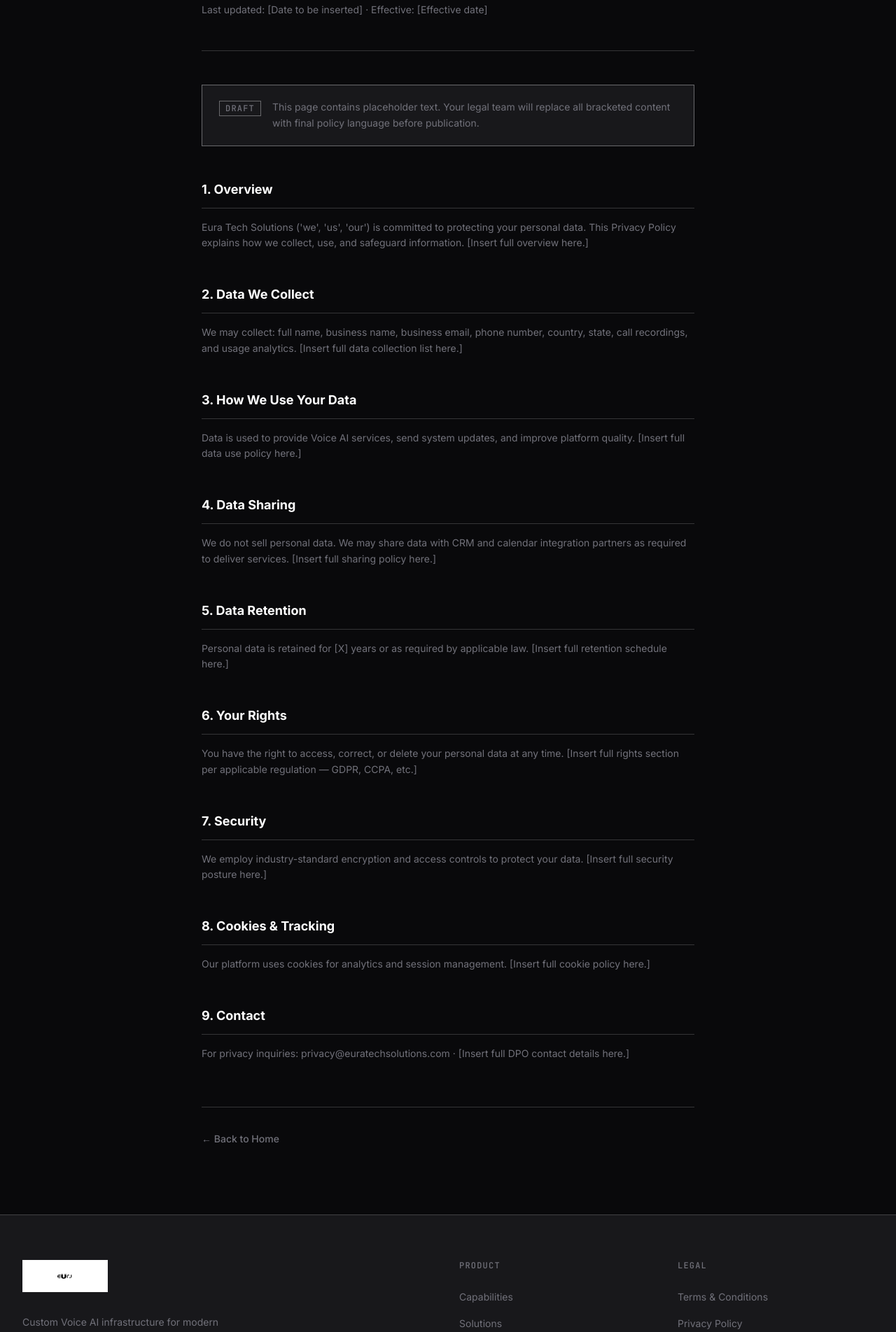
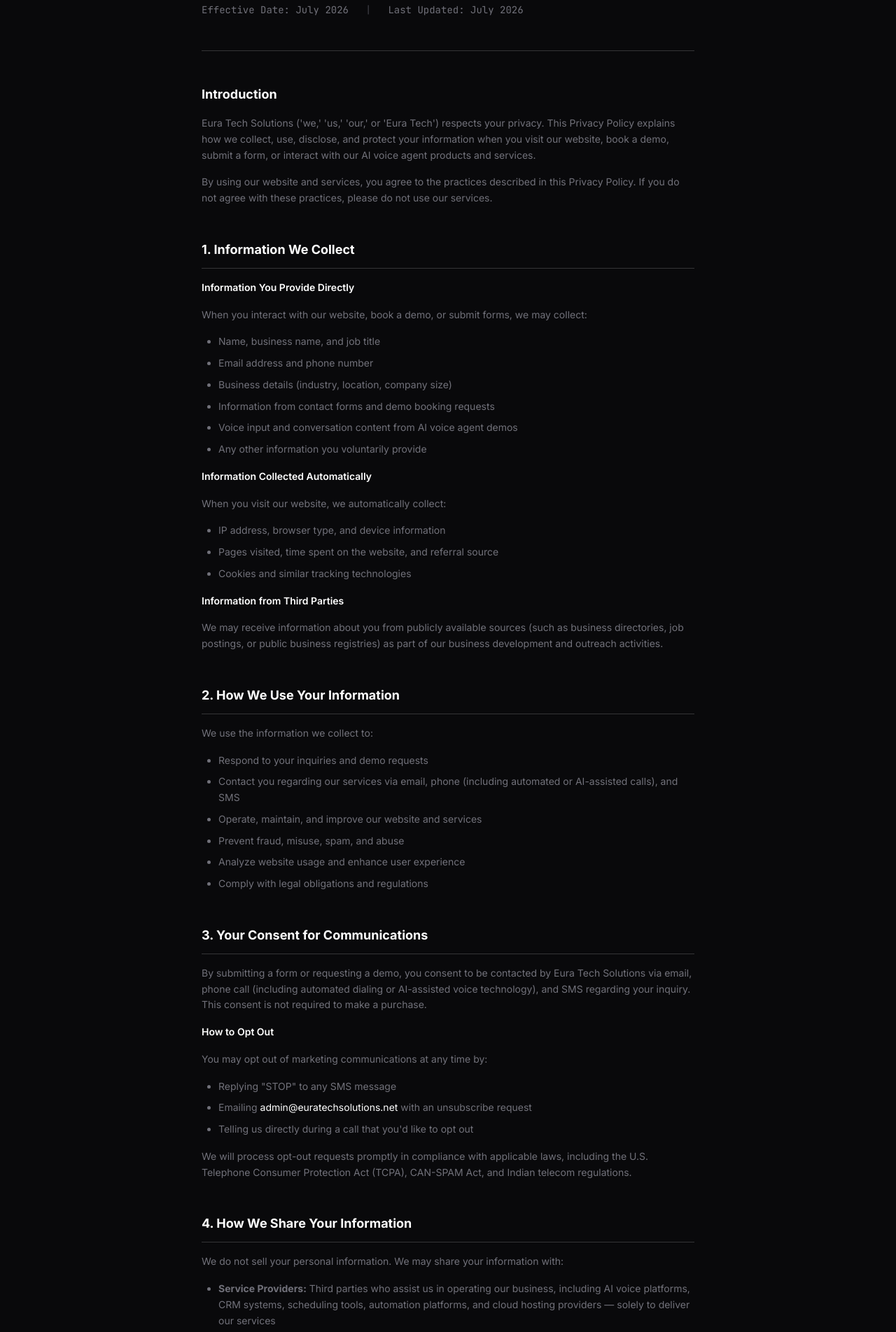
Before and after one commit to cyruslohith-maker/euratechsolutions, a Next.js app: page /privacy in a window 1280 px wide. Shown: the part 260-2164 px from the top of the page at 70% size. Built offline with nearby package versions, Linux system fonts and the light colour scheme.

Commit message:
Replace Privacy Policy page content with user provided custom terms

```diff
--- a/app/privacy/page.tsx
+++ b/app/privacy/page.tsx
@@ -9,63 +9,6 @@
     "Privacy Policy explaining how Eura Tech Solutions collects, uses, and protects personal data.",
   robots: { index: false, follow: false },
 };
-
-const sections = [
-  {
-    id: "overview",
-    title: "1. Overview",
-    placeholder:
-      "Eura Tech Solutions ('we', 'us', 'our') is committed to protecting your personal data. This Privacy Policy explains how we collect, use, and safeguard information. [Insert full overview here.]",
-  },
-  {
-    id: "data-collected",
-    title: "2. Data We Collect",
-    placeholder:
-      "We may collect: full name, business name, business email, phone number, country, state, call recordings, and usage analytics. [Insert full data collection list here.]",
-  },
-  {
-    id: "how-we-use",
-    title: "3. How We Use Your Data",
-    placeholder:
-      "Data is used to provide Voice AI services, send system updates, and improve platform quality. [Insert full data use policy here.]",
-  },
-  {
-    id: "sharing",
-    title: "4. Data Sharing",
-    placeholder:
-      "We do not sell personal data. We may share data with CRM and calendar integration partners as required to deliver services. [Insert full sharing policy here.]",
-  },
-  {
-    id: "retention",
-    title: "5. Data Retention",
-    placeholder:
-      "Personal data is retained for [X] years or as required by applicable law. [Insert full retention schedule here.]",
-  },
-  {
-    id: "rights",
-    title: "6. Your Rights",
-    placeholder:
-      "You have the right to access, correct, or delete your personal data at any time. [Insert full rights section per applicable regulation — GDPR, CCPA, etc.]",
-  },
-  {
-    id: "security",
-    title: "7. Security",
-    placeholder:
-      "We employ industry-standard encryption and access controls to protect your data. [Insert full security posture here.]",
-  },
-  {
-    id: "cookies",
-    title: "8. Cookies & Tracking",
-    placeholder:
-      "Our platform uses cookies for analytics and session management. [Insert full cookie policy here.]",
-  },
-  {
-    id: "contact-privacy",
-    title: "9. Contact",
-    placeholder:
-      "For privacy inquiries: privacy@euratechsolutions.com · [Insert full DPO contact details here.]",
-  },
-];
 
 export default function PrivacyPage() {
   return (
@@ -94,37 +37,225 @@
             <h1 className="text-4xl sm:text-5xl font-black tracking-tight text-eura-white mb-6">
               Privacy Policy
             </h1>
-            <p className="text-sm text-eura-muted">
-              Last updated:{" "}
-              <time dateTime="2025-01-01">[Date to be inserted]</time> · Effective:{" "}
-              <time dateTime="2025-01-01">[Effective date]</time>
-            </p>
+            <div className="flex flex-col sm:flex-row sm:items-center gap-2 sm:gap-6 text-sm text-eura-muted font-mono">
+              <p>Effective Date: <time dateTime="2026-07">July 2026</time></p>
+              <span className="hidden sm:inline text-eura-muted-dark">|</span>
+              <p>Last Updated: <time dateTime="2026-07">July 2026</time></p>
+            </div>
           </div>
 
-          {/* Draft notice */}
-          <div className="border border-eura-border/40 bg-eura-charcoal px-6 py-5 mb-12 flex gap-4 items-start">
-            <span className="text-xs font-mono font-medium text-eura-muted uppercase tracking-widest border border-eura-border/40 px-2 py-0.5 shrink-0 mt-0.5">
-              Draft
-            </span>
-            <p className="text-sm text-eura-muted leading-relaxed">
-              This page contains placeholder text. Your legal team will replace
-              all bracketed content with final policy language before publication.
+          {/* Intro */}
+          <div className="text-sm text-eura-muted space-y-4 mb-12 leading-relaxed">
+            <h2 className="text-white font-bold text-lg">Introduction</h2>
+            <p>
+              Eura Tech Solutions (&apos;we,&apos; &apos;us,&apos; &apos;our,&apos; or &apos;Eura Tech&apos;) respects your privacy. This Privacy Policy explains how we collect, use, disclose, and protect your information when you visit our website, book a demo, submit a form, or interact with our AI voice agent products and services.
+            </p>
+            <p>
+              By using our website and services, you agree to the practices described in this Privacy Policy. If you do not agree with these practices, please do not use our services.
             </p>
           </div>
 
           {/* Sections */}
-          <article className="space-y-12" aria-label="Privacy Policy content">
-            {sections.map((section) => (
-              <section key={section.id} id={section.id}>
-                <h2 className="text-lg font-bold text-eura-white mb-4 pb-3 border-b border-eura-border/20">
-                  {section.title}
-                </h2>
-                <p className="text-sm text-eura-muted leading-relaxed">
-                  {section.placeholder}
-                </p>
-              </section>
-            ))}
+          <article className="space-y-12 text-sm text-eura-muted leading-relaxed" aria-label="Privacy Policy content">
+            {/* Section 1 */}
+            <section id="info-collect" className="space-y-4">
+              <h2 className="text-lg font-bold text-eura-white pb-3 border-b border-eura-border/20">
+                1. Information We Collect
+              </h2>
+
+              <h3 className="text-white font-semibold">Information You Provide Directly</h3>
+              <p>When you interact with our website, book a demo, or submit forms, we may collect:</p>
+              <ul className="list-disc pl-6 space-y-2">
+                <li>Name, business name, and job title</li>
+                <li>Email address and phone number</li>
+                <li>Business details (industry, location, company size)</li>
+                <li>Information from contact forms and demo booking requests</li>
+                <li>Voice input and conversation content from AI voice agent demos</li>
+                <li>Any other information you voluntarily provide</li>
+              </ul>
+
+              <h3 className="text-white font-semibold font-medium mt-4">Information Collected Automatically</h3>
+              <p>When you visit our website, we automatically collect:</p>
+              <ul className="list-disc pl-6 space-y-2">
+                <li>IP address, browser type, and device information</li>
+                <li>Pages visited, time spent on the website, and referral source</li>
+                <li>Cookies and similar tracking technologies</li>
+              </ul>
+
+              <h3 className="text-white font-semibold font-medium mt-4">Information from Third Parties</h3>
+              <p>
+                We may receive information about you from publicly available sources (such as business directories, job postings, or public business registries) as part of our business development and outreach activities.
+              </p>
+            </section>
+
+            {/* Section 2 */}
+            <section id="how-use" className="space-y-4">
+              <h2 className="text-lg font-bold text-eura-white pb-3 border-b border-eura-border/20">
+                2. How We Use Your Information
+              </h2>
+              <p>We use the information we collect to:</p>
+              <ul className="list-disc pl-6 space-y-2">
+                <li>Respond to your inquiries and demo requests</li>
+                <li>Contact you regarding our services via email, phone (including automated or AI-assisted calls), and SMS</li>
+                <li>Operate, maintain, and improve our website and services</li>
+                <li>Prevent fraud, misuse, spam, and abuse</li>
+                <li>Analyze website usage and enhance user experience</li>
+                <li>Comply with legal obligations and regulations</li>
+              </ul>
+            </section>
+
+            {/* Section 3 */}
+            <section id="consent-comm" className="space-y-4">
+              <h2 className="text-lg font-bold text-eura-white pb-3 border-b border-eura-border/20">
+                3. Your Consent for Communications
+              </h2>
+              <p>
+                By submitting a form or requesting a demo, you consent to be contacted by Eura Tech Solutions via email, phone call (including automated dialing or AI-assisted voice technology), and SMS regarding your inquiry. This consent is not required to make a purchase.
+              </p>
+
+              <h3 className="text-white font-semibold">How to Opt Out</h3>
+              <p>You may opt out of marketing communications at any time by:</p>
+              <ul className="list-disc pl-6 space-y-2">
+                <li>Replying &quot;STOP&quot; to any SMS message</li>
+                <li>Emailing <Link href="mailto:admin@euratechsolutions.net" className="text-white hover:underline">admin@euratechsolutions.net</Link> with an unsubscribe request</li>
+                <li>Telling us directly during a call that you&apos;d like to opt out</li>
+              </ul>
+              <p>
+                We will process opt-out requests promptly in compliance with applicable laws, including the U.S. Telephone Consumer Protection Act (TCPA), CAN-SPAM Act, and Indian telecom regulations.
+              </p>
+            </section>
+
+            {/* Section 4 */}
+            <section id="how-share" className="space-y-4">
+              <h2 className="text-lg font-bold text-eura-white pb-3 border-b border-eura-border/20">
+                4. How We Share Your Information
+              </h2>
+              <p>We do not sell your personal information. We may share your information with:</p>
+              <ul className="list-disc pl-6 space-y-2">
+                <li>
+                  <strong>Service Providers:</strong> Third parties who assist us in operating our business, including AI voice platforms, CRM systems, scheduling tools, automation platforms, and cloud hosting providers — solely to deliver our services
+                </li>
+                <li>
+                  <strong>Payment Processors:</strong> To process transactions if applicable
+                </li>
+                <li>
+                  <strong>Legal Authorities:</strong> When required by law, to protect our rights, or in response to lawful requests
+                </li>
+                <li>
+                  <strong>Business Transfers:</strong> In connection with a merger, acquisition, or sale of assets
+                </li>
+              </ul>
+              <p>All third-party service providers are contractually obligated to maintain the confidentiality and security of your information.</p>
+            </section>
+
+            {/* Section 5 */}
+            <section id="intl-transfers" className="space-y-4">
+              <h2 className="text-lg font-bold text-eura-white pb-3 border-b border-eura-border/20">
+                5. International Data Transfers
+              </h2>
+              <p>
+                Eura Tech Solutions is based in India. Your information may be collected, stored, and processed in India or other countries where our service providers operate, which may have different data protection standards than your home country. By using our services, you consent to such transfers. We implement reasonable safeguards to protect your information in accordance with this Privacy Policy.
+              </p>
+            </section>
+
+            {/* Section 6 */}
+            <section id="cookies" className="space-y-4">
+              <h2 className="text-lg font-bold text-eura-white pb-3 border-b border-eura-border/20">
+                6. Cookies and Tracking Technologies
+              </h2>
+              <p>
+                We use cookies and similar technologies to remember your preferences, understand how you use our website, and improve site performance. You can control or disable cookies through your browser settings, though some website features may not function properly if cookies are disabled.
+              </p>
+            </section>
+
+            {/* Section 7 */}
+            <section id="data-retention" className="space-y-4">
+              <h2 className="text-lg font-bold text-eura-white pb-3 border-b border-eura-border/20">
+                7. Data Retention
+              </h2>
+              <p>
+                We retain personal information for as long as necessary to fulfill the purposes in this Privacy Policy, respond to requests, maintain business records, and comply with legal obligations. Demo call recordings and logs are retained for quality assurance and fraud prevention and may be deleted periodically.
+              </p>
+            </section>
+
+            {/* Section 8 */}
+            <section id="data-security" className="space-y-4">
+              <h2 className="text-lg font-bold text-eura-white pb-3 border-b border-eura-border/20">
+                8. Data Security
+              </h2>
+              <p>
+                We implement reasonable technical and organizational measures to protect your information from unauthorized access, disclosure, alteration, or destruction. However, no transmission or storage method is entirely secure, and we cannot guarantee absolute security.
+              </p>
+            </section>
+
+            {/* Section 9 */}
+            <section id="privacy-rights" className="space-y-4">
+              <h2 className="text-lg font-bold text-eura-white pb-3 border-b border-eura-border/20">
+                9. Your Privacy Rights
+              </h2>
+              <p>Depending on your location, you may have the right to:</p>
+              <ul className="list-disc pl-6 space-y-2">
+                <li>Access the personal information we hold about you</li>
+                <li>Request correction or deletion of inaccurate information</li>
+                <li>Object to or restrict processing of your information</li>
+                <li>Opt out of marketing communications</li>
+              </ul>
+              <p>
+                To exercise any of these rights, contact us at <Link href="mailto:admin@euratechsolutions.net" className="text-white hover:underline">admin@euratechsolutions.net</Link>. We will respond in accordance with applicable law.
+              </p>
+            </section>
+
+            {/* Section 10 */}
+            <section id="children" className="space-y-4">
+              <h2 className="text-lg font-bold text-eura-white pb-3 border-b border-eura-border/20">
+                10. Children&apos;s Privacy
+              </h2>
+              <p>
+                Our website and services are not directed at individuals under 18 years old. We do not knowingly collect personal information from minors. If you believe we have collected information from a minor, please contact us immediately so we can remove it.
+              </p>
+            </section>
+
+            {/* Section 11 */}
+            <section id="links" className="space-y-4">
+              <h2 className="text-lg font-bold text-eura-white pb-3 border-b border-eura-border/20">
+                11. Third-Party Links
+              </h2>
+              <p>
+                Our website may contain links to third-party websites. We are not responsible for their privacy practices or content. We encourage you to review the privacy policies of any external sites you visit.
+              </p>
+            </section>
+
+            {/* Section 12 */}
+            <section id="changes" className="space-y-4">
+              <h2 className="text-lg font-bold text-eura-white pb-3 border-b border-eura-border/20">
+                12. Changes to This Privacy Policy
+              </h2>
+              <p>
+                We may update this Privacy Policy from time to time. Changes will be posted on this page with an updated &apos;Last Updated&apos; date. Your continued use of our website and services after any changes constitutes your acceptance of the revised Policy.
+              </p>
+            </section>
+
+            {/* Section 13 */}
+            <section id="contact-us" className="space-y-4">
+              <h2 className="text-lg font-bold text-eura-white pb-3 border-b border-eura-border/20">
+                13. Contact Us
+              </h2>
+              <p>If you have questions about this Privacy Policy or wish to exercise your privacy rights, please contact us:</p>
+              <div className="font-mono text-xs border border-eura-border/20 bg-eura-charcoal p-6 space-y-2">
+                <p className="font-bold text-white">Eura Tech Solutions</p>
+                <p>Email: <Link href="mailto:admin@euratechsolutions.net" className="text-white hover:underline">admin@euratechsolutions.net</Link></p>
+              </div>
+            </section>
           </article>
+
+          {/* Footer Metadata */}
+          <div className="mt-12 text-xs font-mono text-eura-muted-dark border-t border-eura-border/10 pt-6">
+            <p>Last Updated: July 2026</p>
+            <p className="mt-1">© 2026 Eura Tech Solutions. All rights reserved.</p>
+            <p className="mt-4 text-[10px] text-eura-muted-dark/60 font-sans italic">
+              Thank you for trusting Eura Tech Solutions with your information.
+            </p>
+          </div>
 
           {/* Back link */}
           <div className="mt-16 pt-8 border-t border-eura-border/20">
```
